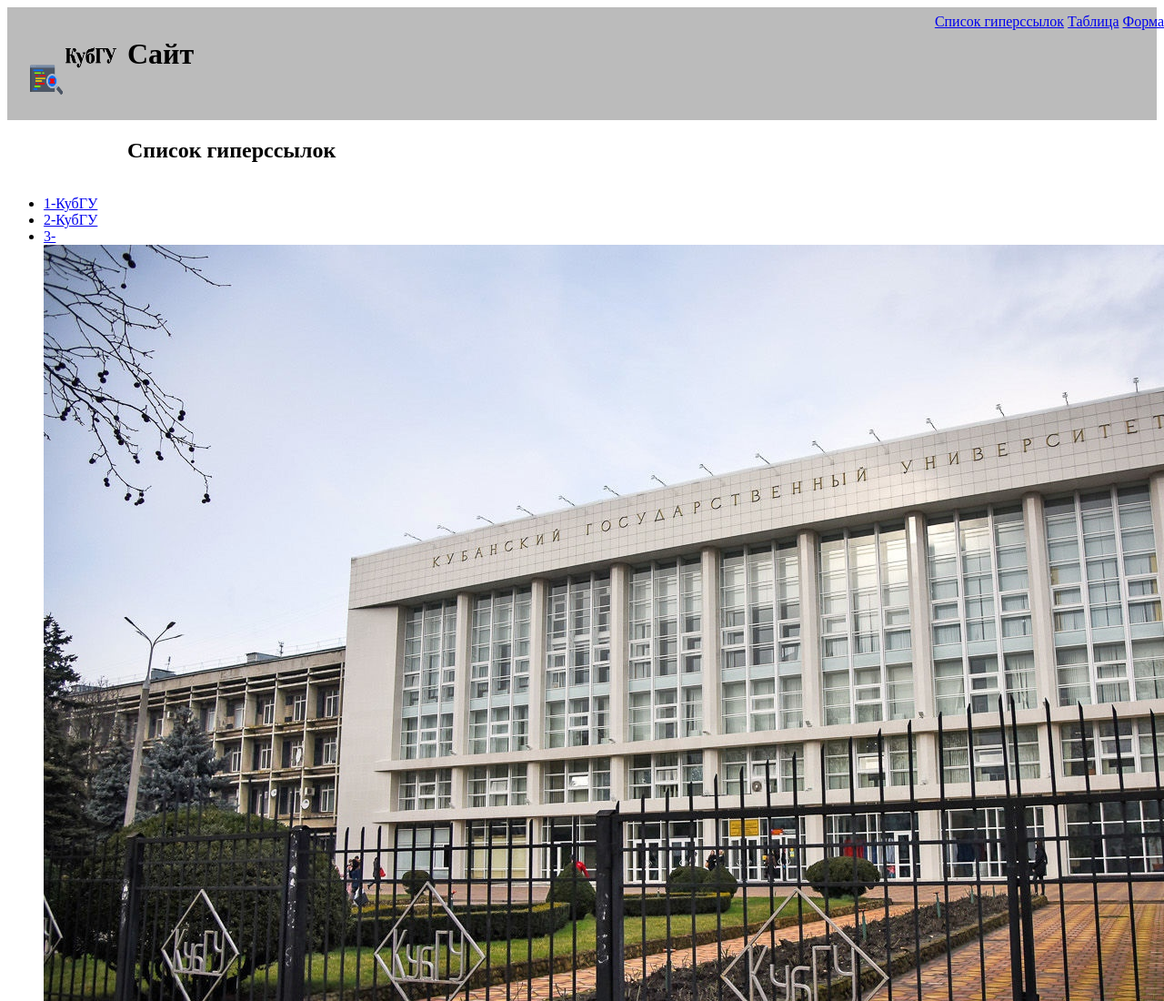
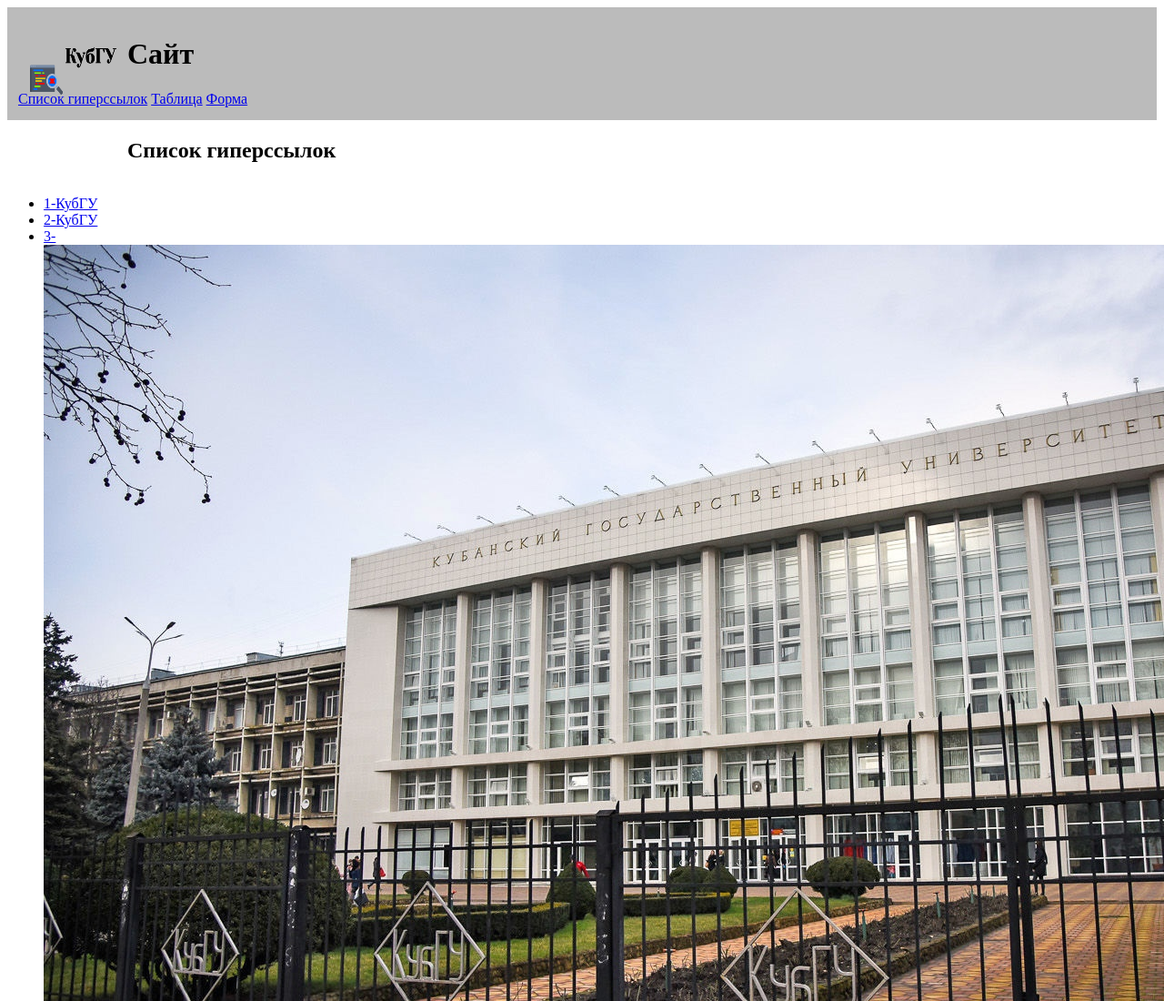
Before and after one commit to kalininasofa/kalininasofa.github.io, a plain HTML site: page laba2/index.html in a window 1280 px wide. Shown: the top 1100 px of the page at 91% size. Drawn offline with Linux system fonts and the light colour scheme.

Commit message:
style.css

```diff
--- a/laba2/style.css
+++ b/laba2/style.css
@@ -10,8 +10,6 @@ table {
 }
 div {
     position: absolute;
-    top: 15px;
-    right: 0;
 }
     th {
     border: 1px solid black;
```
